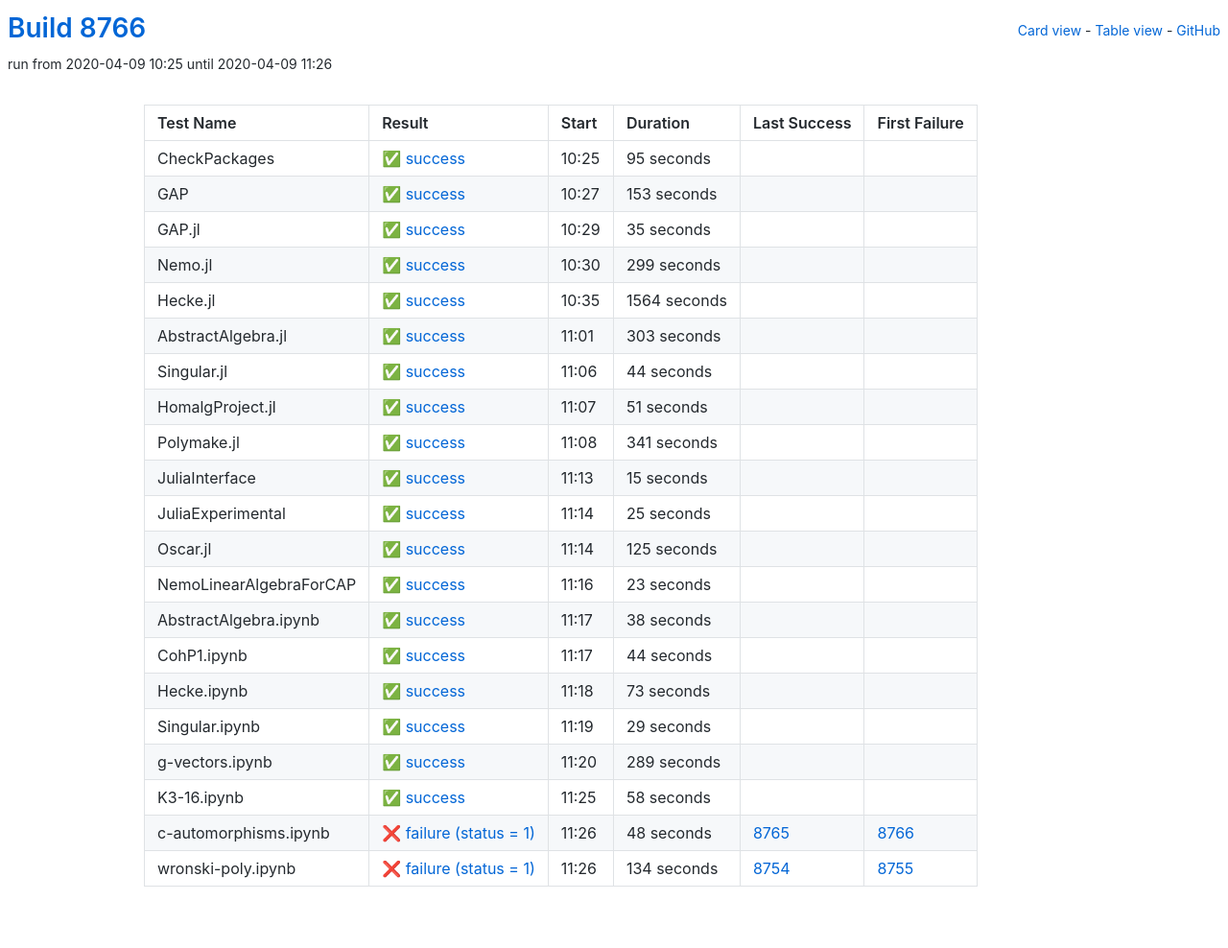
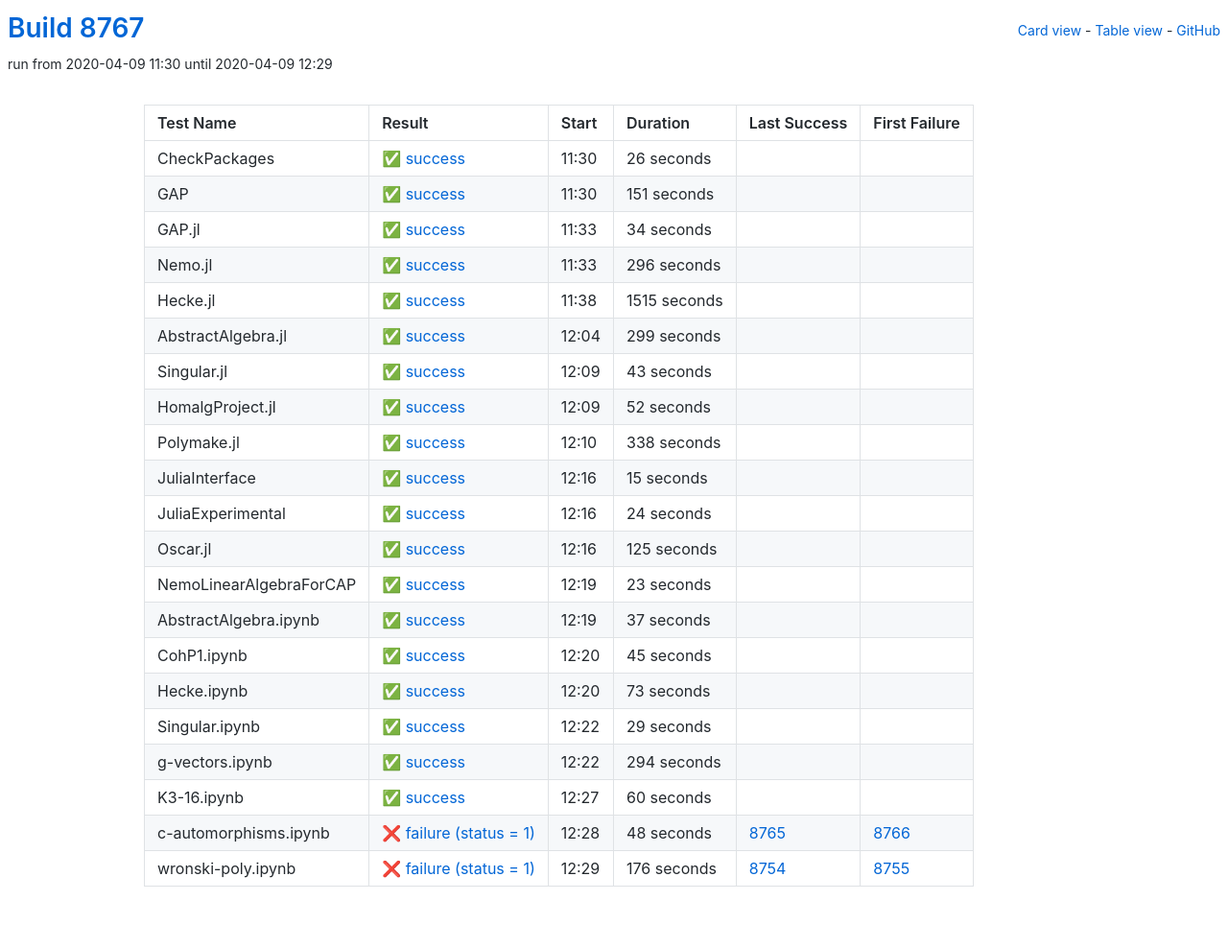
Before and after one commit to oscar-system/oscar-ci-status, a Jekyll site: the page built from table.html, in a window 1280 px wide. Shown: the whole page at 96% size. Built offline with Jekyll 4.4.1, drawn with Linux system fonts in a browser that asks for light colours.

Commit message:
Build 8767

```diff
--- a/_data/ci.yml
+++ b/_data/ci.yml
@@ -1,38 +1,60 @@
-build: 8766
-build_url: https://oscarci.mathematik.uni-kl.de/job/oscar/8766/
+build: 8767
+build_url: https://oscarci.mathematik.uni-kl.de/job/oscar/8767/
 job: oscar
 tests:
-- duration: 95
+- duration: 26
   exitcode: 0
   first_failure: false
   first_failure_url: null
   last_success: false
   last_success_url: null
-  log: https://oscarci.mathematik.uni-kl.de/job/oscar/8766/artifact/logs/build-8766/CheckPackages.log
+  log: https://oscarci.mathematik.uni-kl.de/job/oscar/8767/artifact/logs/build-8767/CheckPackages.log
   name: CheckPackages
-  start: 2020-04-09 10:25
+  start: 2020-04-09 11:30
   status: success
   success: true
-- duration: 153
+- duration: 151
   exitcode: 0
   first_failure: false
   first_failure_url: null
   last_success: false
   last_success_url: null
-  log: https://oscarci.mathematik.uni-kl.de/job/oscar/8766/artifact/logs/build-8766/GAP.log
+  log: https://oscarci.mathematik.uni-kl.de/job/oscar/8767/artifact/logs/build-8767/GAP.log
   name: GAP
-  start: 2020-04-09 10:27
+  start: 2020-04-09 11:30
   status: success
   success: true
-- duration: 35
+- duration: 34
   exitcode: 0
   first_failure: false
   first_failure_url: null
   last_success: false
   last_success_url: null
-  log: https://oscarci.mathematik.uni-kl.de/job/oscar/8766/artifact/logs/build-8766/GAP.jl.log
+  log: https://oscarci.mathematik.uni-kl.de/job/oscar/8767/artifact/logs/build-8767/GAP.jl.log
   name: GAP.jl
-  start: 2020-04-09 10:29
+  start: 2020-04-09 11:33
+  status: success
+  success: true
+- duration: 296
+  exitcode: 0
+  first_failure: false
+  first_failure_url: null
+  last_success: false
+  last_success_url: null
+  log: https://oscarci.mathematik.uni-kl.de/job/oscar/8767/artifact/logs/build-8767/Nemo.jl.log
+  name: Nemo.jl
+  start: 2020-04-09 11:33
+  status: success
+  success: true
+- duration: 1515
+  exitcode: 0
+  first_failure: false
+  first_failure_url: null
+  last_success: false
+  last_success_url: null
+  log: https://oscarci.mathematik.uni-kl.de/job/oscar/8767/artifact/logs/build-8767/Hecke.jl.log
+  name: Hecke.jl
+  start: 2020-04-09 11:38
   status: success
   success: true
 - duration: 299
@@ -41,64 +63,42 @@ tests:
   first_failure_url: null
   last_success: false
   last_success_url: null
-  log: https://oscarci.mathematik.uni-kl.de/job/oscar/8766/artifact/logs/build-8766/Nemo.jl.log
-  name: Nemo.jl
-  start: 2020-04-09 10:30
+  log: https://oscarci.mathematik.uni-kl.de/job/oscar/8767/artifact/logs/build-8767/AbstractAlgebra.jl.log
+  name: AbstractAlgebra.jl
+  start: 2020-04-09 12:04
   status: success
   success: true
-- duration: 1564
+- duration: 43
   exitcode: 0
   first_failure: false
   first_failure_url: null
   last_success: false
   last_success_url: null
-  log: https://oscarci.mathematik.uni-kl.de/job/oscar/8766/artifact/logs/build-8766/Hecke.jl.log
-  name: Hecke.jl
-  start: 2020-04-09 10:35
+  log: https://oscarci.mathematik.uni-kl.de/job/oscar/8767/artifact/logs/build-8767/Singular.jl.log
+  name: Singular.jl
+  start: 2020-04-09 12:09
   status: success
   success: true
-- duration: 303
+- duration: 52
   exitcode: 0
   first_failure: false
   first_failure_url: null
   last_success: false
   last_success_url: null
-  log: https://oscarci.mathematik.uni-kl.de/job/oscar/8766/artifact/logs/build-8766/AbstractAlgebra.jl.log
-  name: AbstractAlgebra.jl
-  start: 2020-04-09 11:01
+  log: https://oscarci.mathematik.uni-kl.de/job/oscar/8767/artifact/logs/build-8767/HomalgProject.jl.log
+  name: HomalgProject.jl
+  start: 2020-04-09 12:09
   status: success
   success: true
-- duration: 44
+- duration: 338
   exitcode: 0
   first_failure: false
   first_failure_url: null
   last_success: false
   last_success_url: null
-  log: https://oscarci.mathematik.uni-kl.de/job/oscar/8766/artifact/logs/build-8766/Singular.jl.log
-  name: Singular.jl
-  start: 2020-04-09 11:06
-  status: success
-  success: true
-- duration: 51
-  exitcode: 0
-  first_failure: false
-  first_failure_url: null
-  last_success: false
-  last_success_url: null
-  log: https://oscarci.mathematik.uni-kl.de/job/oscar/8766/artifact/logs/build-8766/HomalgProject.jl.log
-  name: HomalgProject.jl
-  start: 2020-04-09 11:07
-  status: success
-  success: true
-- duration: 341
-  exitcode: 0
-  first_failure: false
-  first_failure_url: null
-  last_success: false
-  last_success_url: null
-  log: https://oscarci.mathematik.uni-kl.de/job/oscar/8766/artifact/logs/build-8766/Polymake.jl.log
+  log: https://oscarci.mathematik.uni-kl.de/job/oscar/8767/artifact/logs/build-8767/Polymake.jl.log
   name: Polymake.jl
-  start: 2020-04-09 11:08
+  start: 2020-04-09 12:10
   status: success
   success: true
 - duration: 15
@@ -107,20 +107,20 @@ tests:
   first_failure_url: null
   last_success: false
   last_success_url: null
-  log: https://oscarci.mathematik.uni-kl.de/job/oscar/8766/artifact/logs/build-8766/JuliaInterface.log
+  log: https://oscarci.mathematik.uni-kl.de/job/oscar/8767/artifact/logs/build-8767/JuliaInterface.log
   name: JuliaInterface
-  start: 2020-04-09 11:13
+  start: 2020-04-09 12:16
   status: success
   success: true
-- duration: 25
+- duration: 24
   exitcode: 0
   first_failure: false
   first_failure_url: null
   last_success: false
   last_success_url: null
-  log: https://oscarci.mathematik.uni-kl.de/job/oscar/8766/artifact/logs/build-8766/JuliaExperimental.log
+  log: https://oscarci.mathematik.uni-kl.de/job/oscar/8767/artifact/logs/build-8767/JuliaExperimental.log
   name: JuliaExperimental
-  start: 2020-04-09 11:14
+  start: 2020-04-09 12:16
   status: success
   success: true
 - duration: 125
@@ -129,9 +129,9 @@ tests:
   first_failure_url: null
   last_success: false
   last_success_url: null
-  log: https://oscarci.mathematik.uni-kl.de/job/oscar/8766/artifact/logs/build-8766/Oscar.jl.log
+  log: https://oscarci.mathematik.uni-kl.de/job/oscar/8767/artifact/logs/build-8767/Oscar.jl.log
   name: Oscar.jl
-  start: 2020-04-09 11:14
+  start: 2020-04-09 12:16
   status: success
   success: true
 - duration: 23
@@ -140,31 +140,31 @@ tests:
   first_failure_url: null
   last_success: false
   last_success_url: null
-  log: https://oscarci.mathematik.uni-kl.de/job/oscar/8766/artifact/logs/build-8766/NemoLinearAlgebraForCAP.log
+  log: https://oscarci.mathematik.uni-kl.de/job/oscar/8767/artifact/logs/build-8767/NemoLinearAlgebraForCAP.log
   name: NemoLinearAlgebraForCAP
-  start: 2020-04-09 11:16
+  start: 2020-04-09 12:19
   status: success
   success: true
-- duration: 38
+- duration: 37
   exitcode: 0
   first_failure: false
   first_failure_url: null
   last_success: false
   last_success_url: null
-  log: https://oscarci.mathematik.uni-kl.de/job/oscar/8766/artifact/logs/build-8766/AbstractAlgebra.ipynb.log
+  log: https://oscarci.mathematik.uni-kl.de/job/oscar/8767/artifact/logs/build-8767/AbstractAlgebra.ipynb.log
   name: AbstractAlgebra.ipynb
-  start: 2020-04-09 11:17
+  start: 2020-04-09 12:19
   status: success
   success: true
-- duration: 44
+- duration: 45
   exitcode: 0
   first_failure: false
   first_failure_url: null
   last_success: false
   last_success_url: null
-  log: https://oscarci.mathematik.uni-kl.de/job/oscar/8766/artifact/logs/build-8766/CohP1.ipynb.log
+  log: https://oscarci.mathematik.uni-kl.de/job/oscar/8767/artifact/logs/build-8767/CohP1.ipynb.log
   name: CohP1.ipynb
-  start: 2020-04-09 11:17
+  start: 2020-04-09 12:20
   status: success
   success: true
 - duration: 73
@@ -173,9 +173,9 @@ tests:
   first_failure_url: null
   last_success: false
   last_success_url: null
-  log: https://oscarci.mathematik.uni-kl.de/job/oscar/8766/artifact/logs/build-8766/Hecke.ipynb.log
+  log: https://oscarci.mathematik.uni-kl.de/job/oscar/8767/artifact/logs/build-8767/Hecke.ipynb.log
   name: Hecke.ipynb
-  start: 2020-04-09 11:18
+  start: 2020-04-09 12:20
   status: success
   success: true
 - duration: 29
@@ -184,31 +184,31 @@ tests:
   first_failure_url: null
   last_success: false
   last_success_url: null
-  log: https://oscarci.mathematik.uni-kl.de/job/oscar/8766/artifact/logs/build-8766/Singular.ipynb.log
+  log: https://oscarci.mathematik.uni-kl.de/job/oscar/8767/artifact/logs/build-8767/Singular.ipynb.log
   name: Singular.ipynb
-  start: 2020-04-09 11:19
+  start: 2020-04-09 12:22
   status: success
   success: true
-- duration: 289
+- duration: 294
   exitcode: 0
   first_failure: false
   first_failure_url: null
   last_success: false
   last_success_url: null
-  log: https://oscarci.mathematik.uni-kl.de/job/oscar/8766/artifact/logs/build-8766/g-vectors.ipynb.log
+  log: https://oscarci.mathematik.uni-kl.de/job/oscar/8767/artifact/logs/build-8767/g-vectors.ipynb.log
   name: g-vectors.ipynb
-  start: 2020-04-09 11:20
+  start: 2020-04-09 12:22
   status: success
   success: true
-- duration: 58
+- duration: 60
   exitcode: 0
   first_failure: false
   first_failure_url: null
   last_success: false
   last_success_url: null
-  log: https://oscarci.mathematik.uni-kl.de/job/oscar/8766/artifact/logs/build-8766/K3-16.ipynb.log
+  log: https://oscarci.mathematik.uni-kl.de/job/oscar/8767/artifact/logs/build-8767/K3-16.ipynb.log
   name: K3-16.ipynb
-  start: 2020-04-09 11:25
+  start: 2020-04-09 12:27
   status: success
   success: true
 - duration: 48
@@ -217,19 +217,19 @@ tests:
   first_failure_url: https://oscarci.mathematik.uni-kl.de/job/oscar/8766/
   last_success: 8765
   last_success_url: https://oscarci.mathematik.uni-kl.de/job/oscar/8765/
-  log: https://oscarci.mathematik.uni-kl.de/job/oscar/8766/artifact/logs/build-8766/c-automorphisms.ipynb.log
+  log: https://oscarci.mathematik.uni-kl.de/job/oscar/8767/artifact/logs/build-8767/c-automorphisms.ipynb.log
   name: c-automorphisms.ipynb
-  start: 2020-04-09 11:26
+  start: 2020-04-09 12:28
   status: failure
   success: false
-- duration: 134
+- duration: 176
   exitcode: 1
   first_failure: 8755
   first_failure_url: https://oscarci.mathematik.uni-kl.de/job/oscar/8755/
   last_success: 8754
   last_success_url: https://oscarci.mathematik.uni-kl.de/job/oscar/8754/
-  log: https://oscarci.mathematik.uni-kl.de/job/oscar/8766/artifact/logs/build-8766/wronski-poly.ipynb.log
+  log: https://oscarci.mathematik.uni-kl.de/job/oscar/8767/artifact/logs/build-8767/wronski-poly.ipynb.log
   name: wronski-poly.ipynb
-  start: 2020-04-09 11:26
+  start: 2020-04-09 12:29
   status: failure
   success: false
```
Also changed, not shown: README.md.
